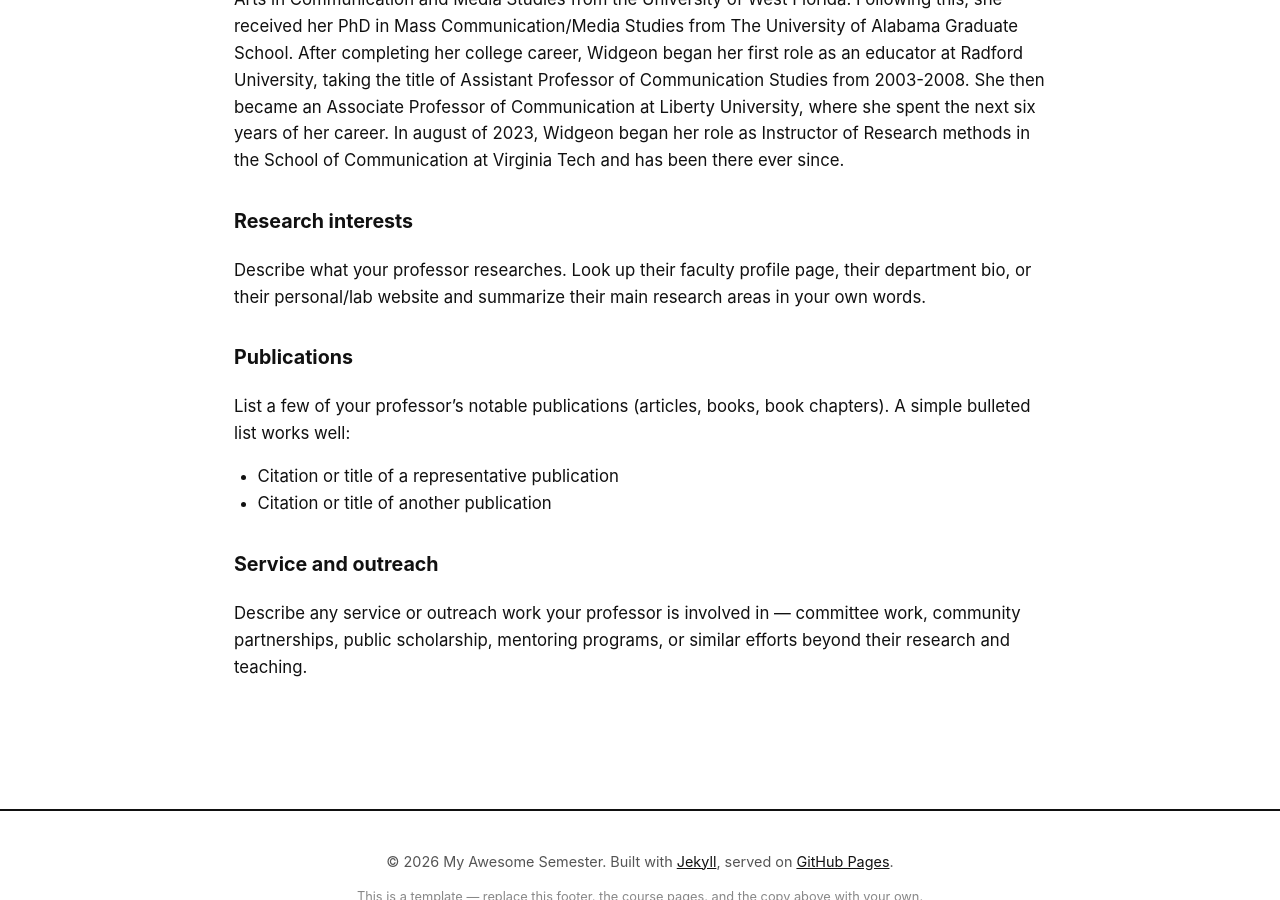
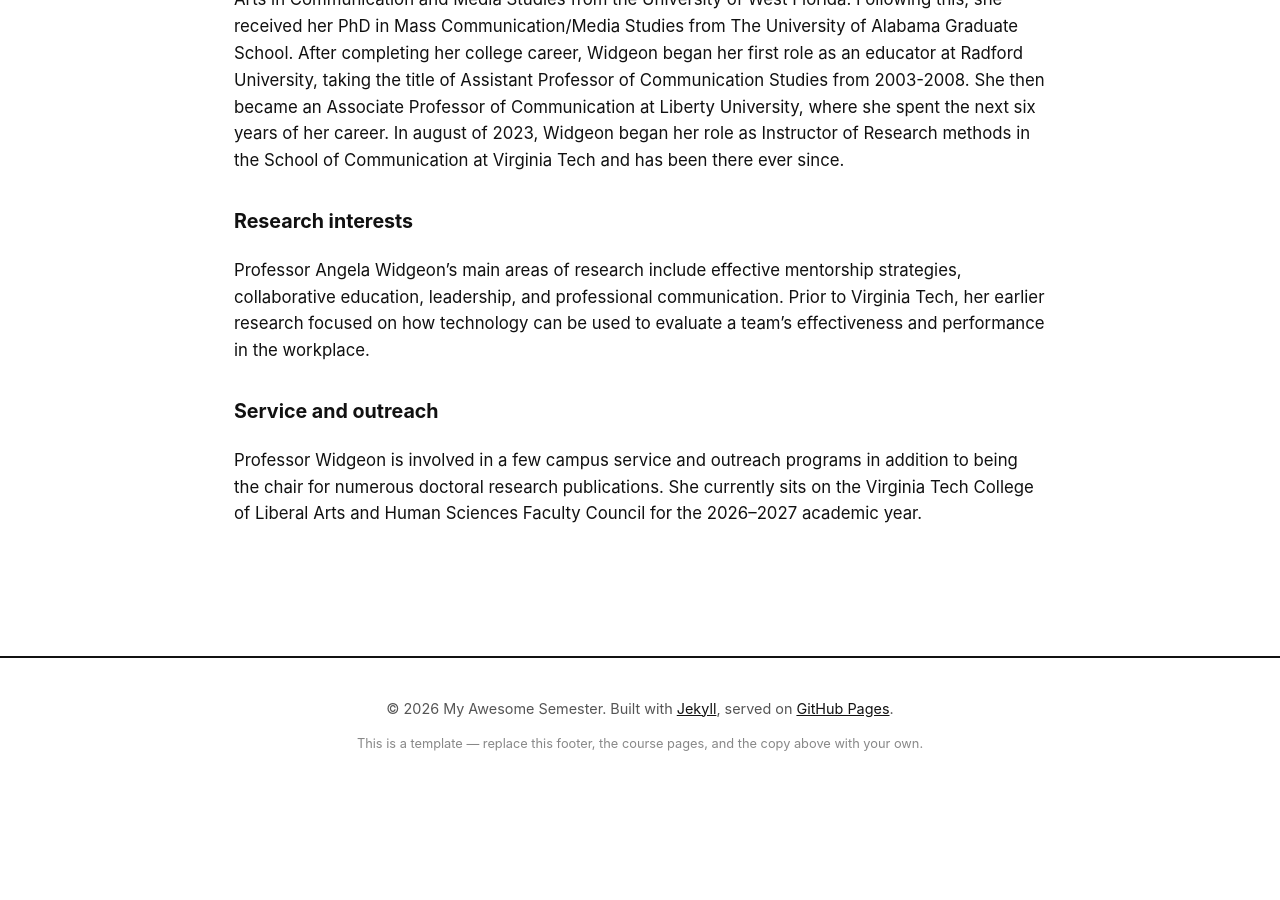
Before and after one commit to Jacobw23-Coder/myawesomesemester, a Jekyll site: the page built from _courses/course-01.md, in a window 1280 px wide and 900 px high, scrolled down 741 px. Built offline with Jekyll 4.4.1, drawn with Linux system fonts in a browser that asks for light colours; after the commit the page ends 1532 px from its top, so only the background shows below that.

Commit message:
Revise course details for Professor Widgeon
Updated professor's research interests and service involvement.

```diff
--- a/_courses/course-01.md
+++ b/_courses/course-01.md
@@ -21,20 +21,8 @@ Professor Angela Widgeon began her personal academic journey in Florida, Receivi
 
 ### Research interests
 
-Describe what your professor researches. Look up their faculty profile page, their
-department bio, or their personal/lab website and summarize their main research
-areas in your own words.
-
-### Publications
-
-List a few of your professor's notable publications (articles, books, book
-chapters). A simple bulleted list works well:
-
-- Citation or title of a representative publication
-- Citation or title of another publication
+Professor Angela Widgeon's main areas of research include effective mentorship strategies, collaborative education, leadership, and professional communication. Prior to Virginia Tech, her earlier research focused on how technology can be used to evaluate a team's effectiveness and performance in the workplace.
 
 ### Service and outreach
 
-Describe any service or outreach work your professor is involved in — committee
-work, community partnerships, public scholarship, mentoring programs, or similar
-efforts beyond their research and teaching.
+Professor Widgeon is involved in a few campus service and outreach programs in addition to being the chair for numerous doctoral research publications. She currently sits on the Virginia Tech College of Liberal Arts and Human Sciences Faculty Council for the 2026–2027 academic year.
```
